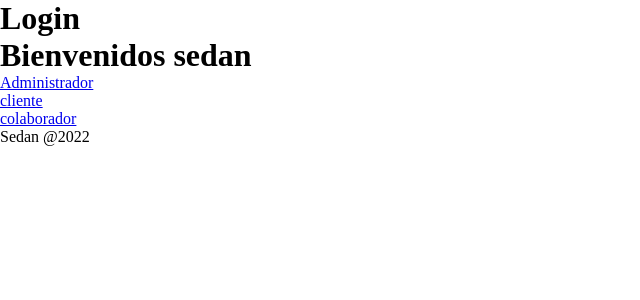
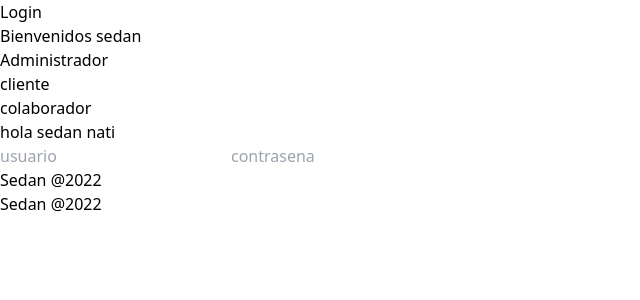
Before and after one commit to sedangroup/sedan-frontend-ciclo4, a React (Vite) app: page / in a window 1280 px wide. Shown: the top 300 px of the page, without its empty margins (0-640 px from the left). Built offline with nearby package versions, Linux system fonts and the light colour scheme.

Commit message:
configurando tailwind css

```diff
--- a/package.json
+++ b/package.json
@@ -21,6 +21,9 @@
     "@types/react": "^18.0.17",
     "@types/react-dom": "^18.0.6",
     "@vitejs/plugin-react": "^2.1.0",
+    "autoprefixer": "^10.4.13",
+    "postcss": "^8.4.18",
+    "tailwindcss": "^3.2.1",
     "vite": "^3.1.0"
   }
 }
--- /dev/null
+++ b/postcss.config.cjs
@@ -0,0 +1,6 @@
+module.exports = {
+  plugins: {
+    tailwindcss: {},
+    autoprefixer: {},
+  },
+}
--- a/src/App.css
+++ b/src/App.css
@@ -2,3 +2,6 @@
   margin:0px;
   padding: 0px;
 }
+@tailwind base;
+@tailwind components;
+@tailwind utilities;
--- a/src/Router.jsx
+++ b/src/Router.jsx
@@ -9,8 +9,11 @@ function Router() {
     <BrowserRouter>
       <Routes>
         <Route path="/" element={<Login/>}/>
+
         <Route path="/administrador/">
-            <Route path="home" element={<AdminHome/>}/>
+            <Route path="home" element={<h1>hola admin</h1>}/>
+            <Route path="graficos" element={<h1>hola sedan</h1>}/>
+            <Route path="perfil" element={<h1>hola sedan</h1>}/>
         </Route>
         <Route path="/colaborador/">
             <Route path="home" element={<ColaboradorHome/>}/>
--- /dev/null
+++ b/src/components/login/Formulario.jsx
@@ -0,0 +1,17 @@
+import Footer from "../Footer";
+
+function Formulario({nombre}) {
+    const mensaje = "hola sedan"
+    return (
+        <div>
+            <h1>{mensaje+' '}{nombre}</h1>
+            <form>
+                <input placeholder="usuario"/>
+                <input placeholder="contrasena"/>
+            </form>
+            <Footer/>
+        </div>
+    )
+}
+
+export default Formulario;
--- a/src/pages/Login.jsx
+++ b/src/pages/Login.jsx
@@ -1,3 +1,4 @@
+import Formulario from "../components/login/Formulario";
 import Links from "../components/login/Links";
 
 function Login() {
@@ -6,6 +7,7 @@ function Login() {
             <h1>Login</h1>
             <h1>Bienvenidos sedan</h1>
             <Links/>
+            <Formulario nombre="nati"/>
         </div>
     )
 }
--- a/src/pages/cliente/Home.jsx
+++ b/src/pages/cliente/Home.jsx
@@ -1,7 +1,10 @@
+import Links from "../../components/login/Links";
+
 function Home() {
     return (
-        <div>
-            <h1>home del cliente</h1>
+        <div className="">
+            <h1 className="bg-amber-300 font-bold text-blue-400">homae del cliente</h1>
+            <Links/>
         </div>
     )
 }
--- a/src/pages/colaborador/Home.jsx
+++ b/src/pages/colaborador/Home.jsx
@@ -1,9 +1,41 @@
 function Home() {
-    return (
-        <div>
-            <h1>home del colaborador</h1>
-        </div>
-    )
+  let libros = [
+    {
+      id: "130013da",
+      nombre: "leche",
+      edicion: "02/04/2020",
+      autor: 'joao',
+    },
+    {
+      id: "130013da",
+      nombre: "amazon",
+      edicion: "02/04/2020",
+      autor: 123123,
+    },
+    {
+      id: "130013da",
+      nombre: "asdd",
+      edicion: "02/04/2020",
+      autor: 123123,
+    },
+  ];
+
+  let autor = {
+    id: 13123,
+    nombre: "gabo",
+  };
+
+  return (
+    <div>
+      <h1>libros</h1>
+      {libros.map((libro) => (
+        <>
+          <p>{libro.autor}</p>
+          <p>{libro.nombre}</p>
+        </>
+      ))}
+    </div>
+  );
 }
 
 export default Home;
--- /dev/null
+++ b/tailwind.config.cjs
@@ -0,0 +1,10 @@
+/** @type {import('tailwindcss').Config} */
+module.exports = {
+  content: [
+    "./src/**/*.{js,jsx,ts,tsx}",
+  ],
+  theme: {
+    extend: {},
+  },
+  plugins: [],
+}
```
Also changed, not shown: 1 other file (tests, documents, lock files or other folders).
